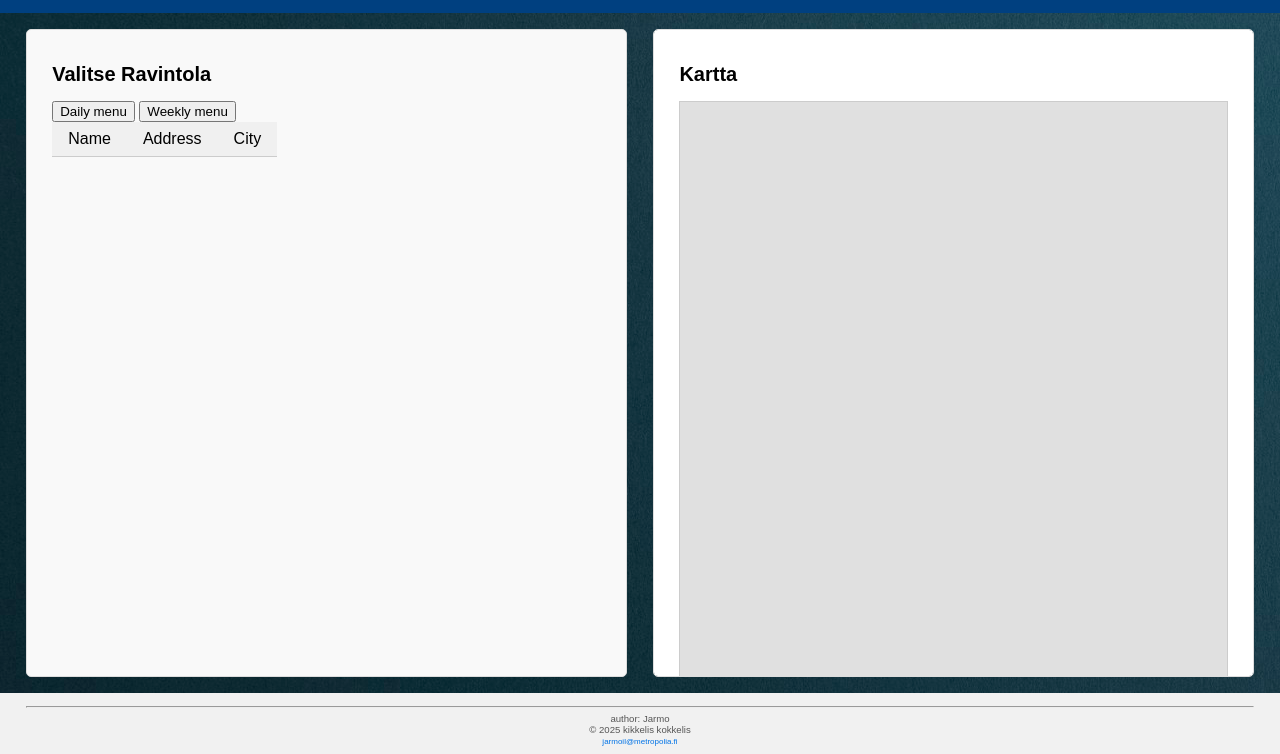
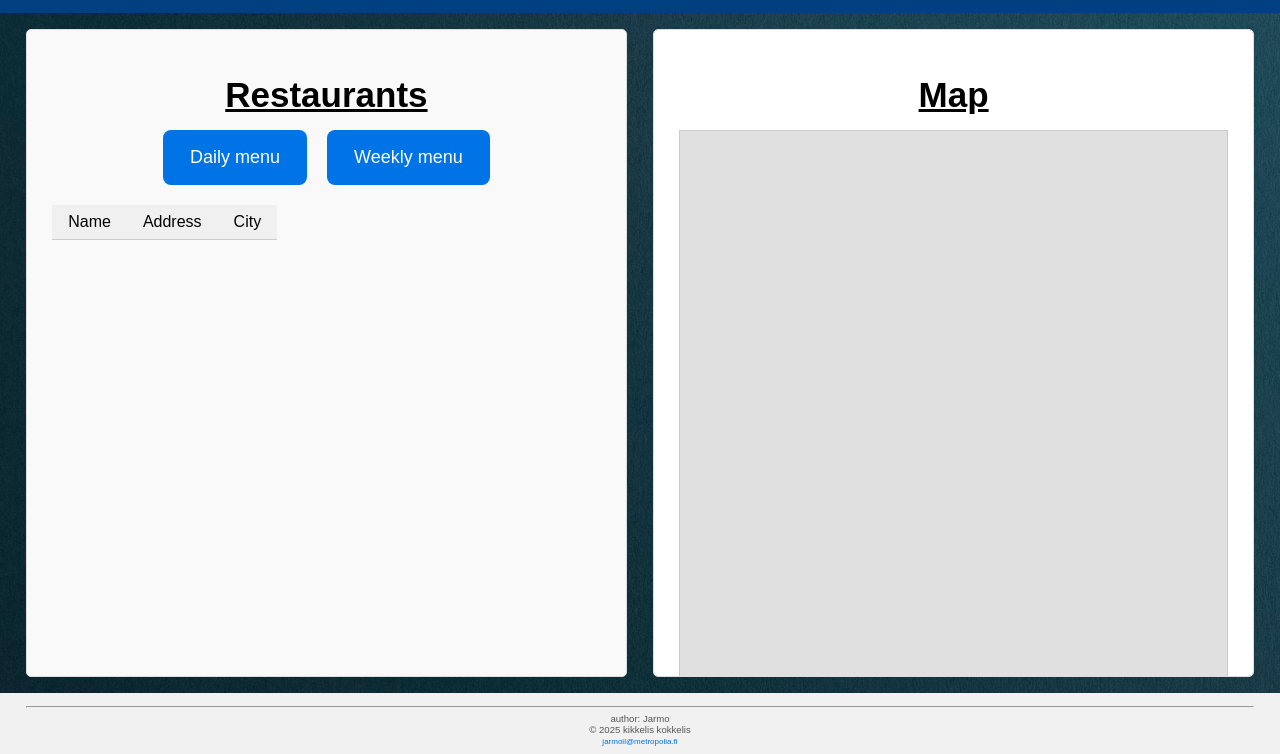
Before and after one commit to jarmoil/WebYksiloTehtava, a plain HTML site: page etusivu.html in a window 1280 px wide. Shown: the part 73-827 px from the top of the page. Drawn offline with nearby package versions, Linux system fonts and the light colour scheme; no server answers.

Commit message:
Enhance menu button styles and layout; update page titles for clarity

```diff
--- a/css/style.css
+++ b/css/style.css
@@ -129,8 +129,11 @@ td {
 }
 
 .left-side h2, .right-side h2 {
-  font-size: 20px;
+  font-size: 35px;
+  text-decoration: underline;
   margin-bottom: 15px;
+  display: flex;
+  justify-content: center;
 }
 
 .left-side ul {
@@ -207,3 +210,30 @@ footer a:hover {
     height: 300px; /* Set a fixed height for the map on small screens */
   }
 }
+
+.menu-buttons {
+  display: flex;
+  justify-content: center;
+  gap: 20px;
+  margin-bottom: 20px;
+}
+
+.menu-buttons button {
+  font-size: 18px;
+  padding: 15px 25px;
+  border: 2px solid transparent;
+  border-radius: 8px;
+  background-color: #0073e6;
+  color: white;
+  cursor: pointer;
+  transition: all 0.3s ease;
+}
+
+.menu-buttons button:hover {
+  background-color: #003f7f;
+}
+
+.menu-buttons button.active {
+  background-color: #003f7f;
+  border-color: #003f7f;
+}
--- a/etusivu.html
+++ b/etusivu.html
@@ -34,9 +34,11 @@
       <div class="content">
 
         <section class="left-side">
-          <h2>Valitse Ravintola</h2>
-          <button type="submit" class="dailybtn">Daily menu</button>
-          <button type="submit" class="weeklybtn">Weekly menu</button>
+          <h2>Restaurants</h2>
+          <div class="menu-buttons">
+            <button type="submit" class="dailybtn">Daily menu</button>
+            <button type="submit" class="weeklybtn">Weekly menu</button>
+          </div>
           <table id="target">
             <tr>
               <th>Name</th>
@@ -53,7 +55,7 @@
         </section>
 
         <section class="right-side">
-          <h2>Kartta</h2>
+          <h2>Map</h2>
           <div id="map">
           </div>
         </section>
--- a/main.js
+++ b/main.js
@@ -9,9 +9,14 @@ let menuType = 'daily';
 
 document.querySelector('.dailybtn').addEventListener('click', () => {
   menuType = 'daily';
+  document.querySelector('.dailybtn').classList.add('active');
+  document.querySelector('.weeklybtn').classList.remove('active');
 });
+
 document.querySelector('.weeklybtn').addEventListener('click', () => {
   menuType = 'weekly';
+  document.querySelector('.weeklybtn').classList.add('active');
+  document.querySelector('.dailybtn').classList.remove('active');
 });
 
 // html funktiot
```
Also changed, not shown: register.html (+1 -1 lines), signin.html (+1 -1 lines).
